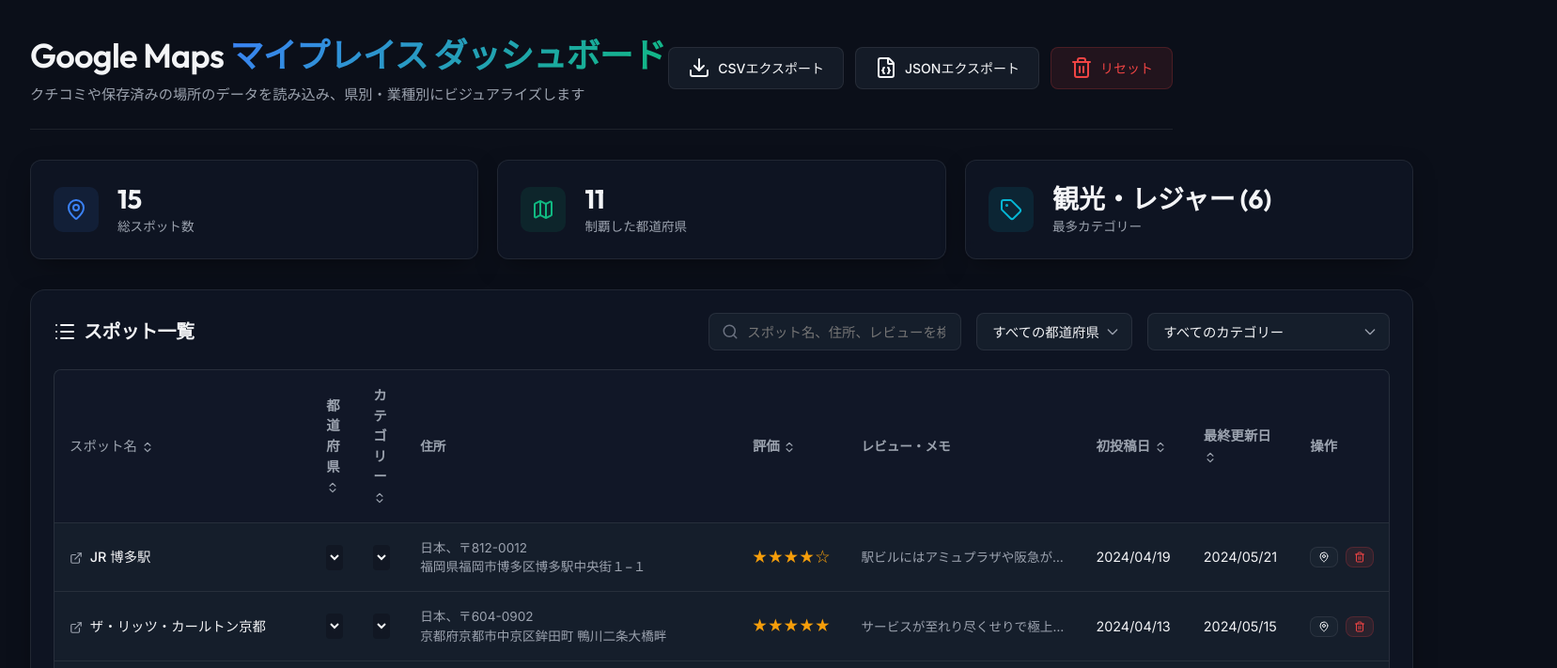
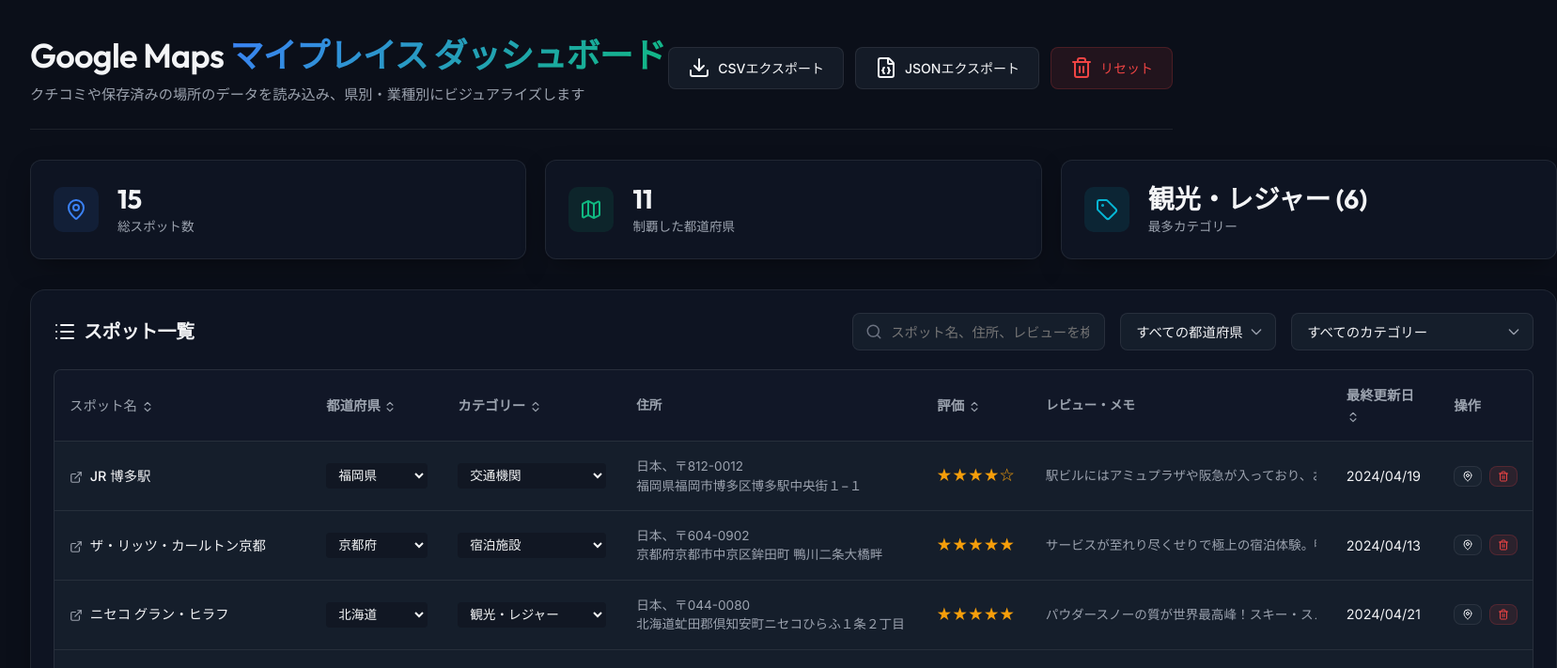
Before and after one commit to numacchi14-cpu/google-maps-dashboard, a plain HTML site: page index.html in a window 1280 px wide. Both pictures are taken after a click on the button "サンプルデータをロード". Shown: the top 711 px of the page at 94% size, 1657 px wide, since content can reach past the window. Drawn offline with nearby package versions, Linux system fonts and the light colour scheme.

Commit message:
style: prevent dropdown squishing, make address narrower with scroll, add scroll to review, and rename/consolidate date columns

```diff
--- a/app.js
+++ b/app.js
@@ -1129,48 +1129,13 @@ function renderTable(filteredList) {
     // Review/Comment Column
     const commentTd = document.createElement("td");
     commentTd.className = "review-text-cell";
-    if (p.comment) {
-      commentTd.textContent = p.comment;
-      commentTd.title = p.comment;
-
-      // Expand text if too long
-      if (p.comment.length > 20) {
-        commentTd.innerHTML = `
-          <span>${p.comment.substring(0, 20)}...</span>
-          <button class="read-more-btn">詳細</button>
-        `;
-        const btn = commentTd.querySelector(".read-more-btn");
-        btn.addEventListener("click", () => {
-          if (commentTd.classList.contains("expanded")) {
-            commentTd.classList.remove("expanded");
-            commentTd.innerHTML = `<span>${p.comment.substring(0, 20)}...</span><button class="read-more-btn">詳細</button>`;
-            // re-bind
-            commentTd.querySelector(".read-more-btn").addEventListener("click", arguments.callee);
-          } else {
-            commentTd.classList.add("expanded");
-            commentTd.innerHTML = `<span>${p.comment}</span><button class="read-more-btn">閉じる</button>`;
-            commentTd.querySelector(".read-more-btn").addEventListener("click", () => {
-              commentTd.classList.remove("expanded");
-              filterAndRender(); // re-render to restore state
-            });
-          }
-        });
-      }
-    } else {
-      commentTd.textContent = "-";
-    }
+    commentTd.innerHTML = p.comment ? `<div class="cell-scrollable" title="${p.comment}">${p.comment}</div>` : `<div class="cell-scrollable">-</div>`;
     tr.appendChild(commentTd);
 
-    // Publish Date Column
-    const pubTd = document.createElement("td");
-    pubTd.className = "col-pub-date";
-    pubTd.textContent = p.publishTime || "-";
-    tr.appendChild(pubTd);
-
-    // Update Date Column
+    // Update Date Column (derived from publishTime / date property)
     const updTd = document.createElement("td");
     updTd.className = "col-upd-date";
-    updTd.textContent = p.updateTime || "-";
+    updTd.textContent = p.publishTime || "-";
     tr.appendChild(updTd);
 
     // Actions Column (Delete, Center Map)
--- a/index.html
+++ b/index.html
@@ -115,8 +115,7 @@
                 <th class="col-address">住所</th>
                 <th class="col-rating" data-sort="rating">評価 <i data-lucide="chevrons-up-down" style="width:14px;height:14px;vertical-align:middle;display:inline-block;"></i></th>
                 <th class="review-text-cell">レビュー・メモ</th>
-                <th class="col-pub-date" data-sort="publishTime">初投稿日 <i data-lucide="chevrons-up-down" style="width:14px;height:14px;vertical-align:middle;display:inline-block;"></i></th>
-                <th class="col-upd-date" data-sort="updateTime">最終更新日 <i data-lucide="chevrons-up-down" style="width:14px;height:14px;vertical-align:middle;display:inline-block;"></i></th>
+                <th class="col-upd-date" data-sort="publishTime">最終更新日 <i data-lucide="chevrons-up-down" style="width:14px;height:14px;vertical-align:middle;display:inline-block;"></i></th>
                 <th class="col-actions">操作</th>
               </tr>
             </thead>
--- a/style.css
+++ b/style.css
@@ -577,10 +577,20 @@ tr:hover td {
   max-width: 280px;
 }
 
+.col-pref {
+  min-width: 140px;
+  width: 140px;
+}
+
+.col-cat {
+  min-width: 190px;
+  width: 190px;
+}
+
 .col-address {
   color: var(--text-secondary);
-  min-width: 280px;
-  max-width: 450px;
+  min-width: 200px;
+  max-width: 320px;
   font-size: 0.85rem;
 }
 
@@ -668,29 +678,12 @@ tr:hover td {
   color: var(--accent-primary);
 }
 
-/* Detail Review popup inside table */
+/* Detail Review inside table */
 .review-text-cell {
   font-size: 0.85rem;
   color: var(--text-secondary);
-  max-width: 250px;
-  overflow: hidden;
-  text-overflow: ellipsis;
-  white-space: nowrap;
-}
-
-.review-text-cell.expanded {
-  white-space: normal;
-  overflow: visible;
-  max-width: none;
-}
-
-.read-more-btn {
-  background: none;
-  border: none;
-  color: var(--accent-primary);
-  font-size: 0.75rem;
-  cursor: pointer;
-  padding-left: 0.25rem;
+  min-width: 200px;
+  max-width: 320px;
 }
 
 /* Loading Overlay */
```
